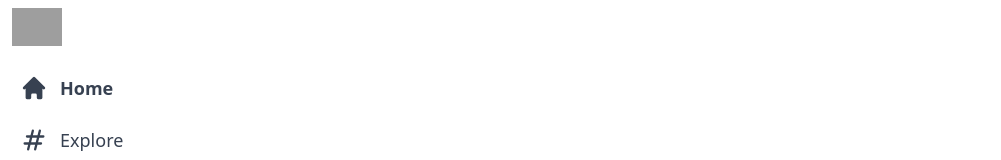
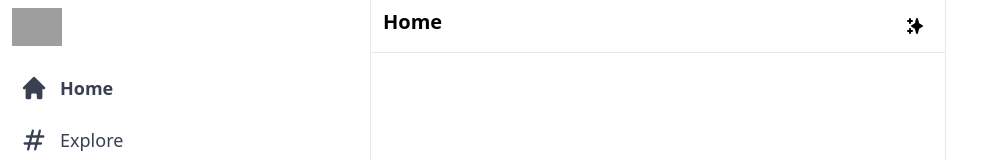
Before and after one commit to Stephen-Afari/twitter1, a Next.js app: page / in a window 1280 px wide. Shown: the top 160 px of the page, without its empty margins (0-1001 px from the left). Built offline with nearby package versions, Linux system fonts and the light colour scheme; grey boxes are pictures that could not be loaded.

Commit message:
added the feed header

```diff
--- /dev/null
+++ b/components/feed.js
@@ -0,0 +1,14 @@
+import { SparklesIcon } from "@heroicons/react/solid";
+
+export default function Feed() {
+  return (
+    <div className="xl:ml-[370px] border-l border-r border-gray-200 xl:min-w-[576px] sm:ml-[73px] flex-grow max-w-xl ">
+      <div className="flex py-2 px-3 sticky top-0 z-50 bg-white border-b border-gray-200">
+        <h2 className="text-lg sm:text-xl font-bold cursor-pointer">Home</h2>
+        <div className="hoverEffect flex items-center justify-center px-0 ml-auto w-9 h-9">
+          <SparklesIcon className="h-5" />
+        </div>
+      </div>
+    </div>
+  );
+}
--- a/src/pages/index.js
+++ b/src/pages/index.js
@@ -1,6 +1,7 @@
 import Head from "next/head";
 import { Inter } from "@next/font/google";
 import Sidebar from "components/sidebar";
+import Feed from "components/feed";
 
 const inter = Inter({ subsets: ["latin"] });
 
@@ -20,7 +21,7 @@
         {/* sidebar */}
         <Sidebar />
         {/* Feed */}
-
+        <Feed />
         {/* Widgets */}
 
         {/* Modal */}
```
